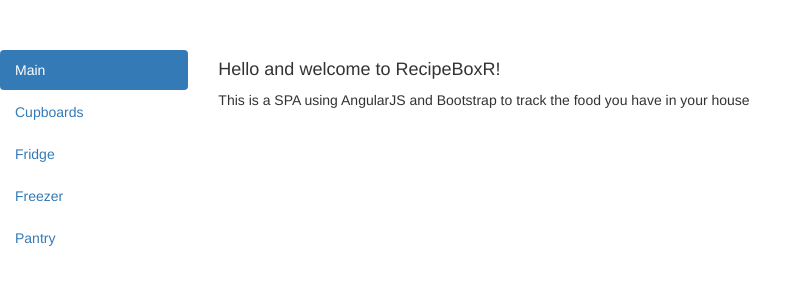
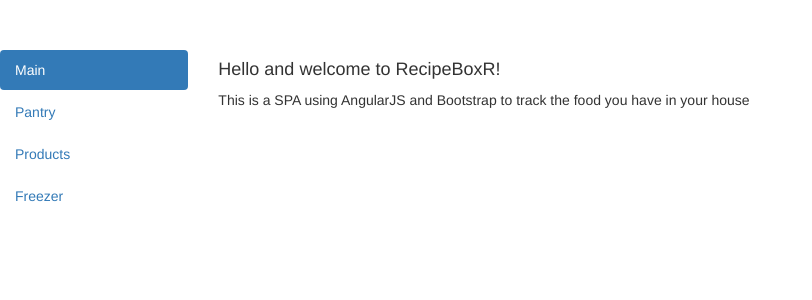
Before and after one commit to rokhos82/RecipeBoxr, a PHP site: page /proto.php in a window 1280 px wide. Shown: the top 300 px of the page, without its empty margins (0-812 px from the left). Run offline with PHP 8.4, Linux system fonts and the light colour scheme; some libraries are stand-ins or nearby versions.

Commit message:
20151101 1922 - Cleaning up some of the prototype code

```diff
--- a/js/rbr.ang.js
+++ b/js/rbr.ang.js
@@ -2,34 +2,38 @@ var recipeboxr = {};
 
 recipeboxr.appStates = {
 	main: "main",
-    cupboards: "cupboards",
-    fridge: "fridge",
+    pantry: "pantry",
+    products: "products",
     freezer: "freezer",
-    pantry: "pantry"
 };
 
 recipeboxr.data = {
-    cupboards: {
-        food: [
+    pantry: {
+        cupboard: [
             {name: "Rotel",quantity: 10},
             {name: "Siracha",quantity: 1},
             {name: "Green Beans",quantity: 20}
         ]
     },
-    fridge: {},
+    products: {},
     freezer: {},
     pantry: {}
 };
 
 recipeboxr.app = new angular.module("recipeboxr",[]);
-recipeboxr.ctl = new recipeboxr.app.controller("rbrCtl",["$scope",function($scope){
+
+recipeboxr.controllers = {};
+recipeboxr.controllers.main = new recipeboxr.app.controller("rbrCtl",["$scope",function($scope){
 	$scope.greeting = "Hello and welcome to RecipeBoxR!";
 
     $scope.rbr = recipeboxr;
     $scope.state = recipeboxr.appStates.main;
+}]);
 
-    $scope.cupboardStateChange = function() {
-        $scope.state = $scope.rbr.appStates.cupboards;
-        $scope.food = $scope.rbr.data.cupboards.food;
-    };
-}]);
+recipeboxr.directives = {};
+recipeboxr.directives.pantryManager = recipeboxr.app.directive("pantryManager",function(){
+	return {
+		restrict: 'E',
+		templateUrl: 'templates/pantry-manager.html'
+	};
+});
--- a/proto.php
+++ b/proto.php
@@ -14,51 +14,18 @@
 		        <div class="col-lg-2 col-md-2 col-sm-2 col-xs-2">
 		            <ul class="nav nav-pills nav-stacked">
 		                <li ng-class="{active:state === rbr.appStates.main}" ng-click="state = rbr.appStates.main"><a href="#">Main</a></li>
-		                <li ng-class="{active:state === rbr.appStates.cupboards}" ng-click="cupboardStateChange()"><a href="#">Cupboards</a></li>
-		                <li ng-class="{active:state === rbr.appStates.fridge}" ng-click="state = rbr.appStates.fridge"><a href="#">Fridge</a></li>
+		                <li ng-class="{active:state === rbr.appStates.pantry}" ng-click="cupboardStateChange()"><a href="#">Pantry</a></li>
+		                <li ng-class="{active:state === rbr.appStates.products}" ng-click="state = rbr.appStates.products"><a href="#">Products</a></li>
 		                <li ng-class="{active:state === rbr.appStates.freezer}" ng-click="state = rbr.appStates.freezer"><a href="#">Freezer</a></li>
-		                <li ng-class="{active:state === rbr.appStates.pantry}" ng-click="state = rbr.appStates.pantry"><a href="#">Pantry</a></li>
 		            </ul>
 		        </div>
 		        <div class="col-lg-10 col-md-10 col-sm-10 col-xs-10" ng-show="state === rbr.appStates.main">
 		            <h4>{{greeting}}</h4>
 		            <p>This is a SPA using AngularJS and Bootstrap to track the food you have in your house</p>
 		        </div>
-		        <div class="col-lg-10 col-md-10 col-sm-10 col-xs-10" ng-show="state === rbr.appStates.cupboards">
-		            <div class="row">
-		                <div class="col-sm-12">
-		                    <h4>Cupboard Manager</h4>
-		                </div>
-		            </div>
-		            <div class="row">
-		                <div class="col-sm-12">
-		                    <table class="table table-striped table-condensed">
-		                        <thead>
-		                            <tr>
-		                                <th>Food Item</th>
-		                                <th>Quantity</th>
-		                            </tr>
-		                        </thead>
-		                        <tbody>
-		                            <tr ng-repeat="f in food">
-		                                <td>{{f.name}}</td>
-		                                <td>{{f.quantity}}</td>
-		                            </tr>
-		                        </tbody>
-		                    </table>
-		                </div>
-		            </div>
-		            <div class="row">
-		                <div class="col-lg-6 col-md-6 col-sm-6 col-xs-6">
-		                    Input form for new food items go here!
-		                </div>
-		                <div class="col-lg-6 col-md-6 col-sm-6 col-xs-6">
-		                    Some other stuff goes here!
-		                </div>
-		            </div>
-		        </div>
-		        <div class="col-lg-10 col-md-10 col-sm-10 col-xs-10" ng-show="state === rbr.appStates.fridge">
-		            <h4>Fridge Manager</h4>
+		        <pantry-manager></pantry-manager>
+		        <div class="col-lg-10 col-md-10 col-sm-10 col-xs-10" ng-show="state === rbr.appStates.products">
+		            <h4>Products Manager</h4>
 		        </div>
 		        <div class="col-lg-10 col-md-10 col-sm-10 col-xs-10" ng-show="state === rbr.appStates.freezer">
 		            <h4>Freezer Manager</h4>
--- /dev/null
+++ b/templates/pantry-manager.html
@@ -0,0 +1,33 @@
+<div class="col-lg-10 col-md-10 col-sm-10 col-xs-10" ng-show="state === rbr.appStates.pantry">
+    <div class="row">
+        <div class="col-sm-12">
+            <h4>Cupboard Manager</h4>
+        </div>
+    </div>
+    <div class="row">
+        <div class="col-sm-12">
+            <table class="table table-striped table-condensed">
+                <thead>
+                    <tr>
+                        <th>Food Item</th>
+                        <th>Quantity</th>
+                    </tr>
+                </thead>
+                <tbody>
+                    <tr ng-repeat="f in food">
+                        <td>{{f.name}}</td>
+                        <td>{{f.quantity}}</td>
+                    </tr>
+                </tbody>
+            </table>
+        </div>
+    </div>
+    <div class="row">
+        <div class="col-lg-6 col-md-6 col-sm-6 col-xs-6">
+            Input form for new food items go here!
+        </div>
+        <div class="col-lg-6 col-md-6 col-sm-6 col-xs-6">
+            Some other stuff goes here!
+        </div>
+    </div>
+</div>
```
